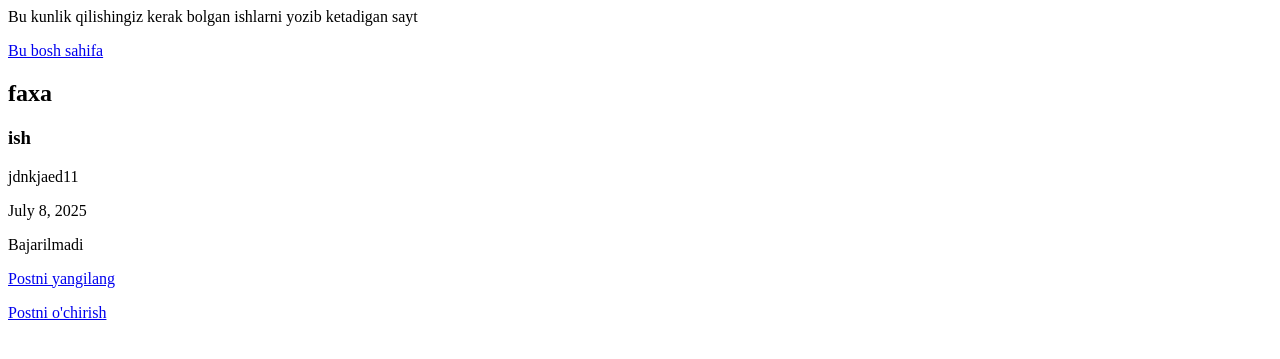
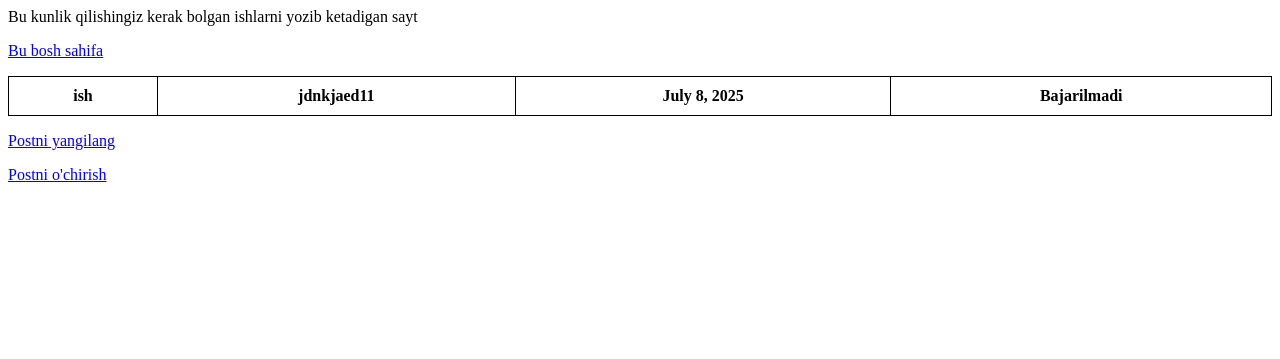
Before and after one commit to faxriddinprof/Skedjul, a Django app: page /post/3/ in a window 1280 px wide. Shown: the top 359 px of the page. Run offline with Django 5.2, Linux system fonts and the light colour scheme; data comes from the database, SQL or seed files in the repository; both versions use the stored data as it was before the commit; lists and menus that the app fills with data are empty; parts of the project's set-up code (start-up, migrations or seed data) failed here and were passed over.

Commit message:
it is changed a litle

```diff
--- a/main/models.py
+++ b/main/models.py
@@ -4,9 +4,10 @@ from django.urls import reverse
 
 class Post(models.Model):
     title=models.TextField()
-    author=models.ForeignKey("auth.User", on_delete=models.CASCADE)
+    # author=models.ForeignKey("auth.User", on_delete=models.CASCADE)
     text=models.TextField()
-    date=models.DateField(auto_now_add=True)
+    # sana=models.DateField(auto_now_add=True)
+    date=models.DateField()
     holati=models.BooleanField(default=False)
 
 
--- a/main/views.py
+++ b/main/views.py
@@ -3,7 +3,7 @@ from django.views.generic import ListView, DetailView
 from django.views.generic.edit import CreateView, DeleteView, UpdateView
 from django.urls import reverse_lazy
 from .models import Post
-from django import forms
+from .forms import DateInput, PromiseForm
 # Create your views here.
 
 
@@ -14,8 +14,9 @@ class Homepageview(ListView):
 
 class BlogCreateview(CreateView):
     model = Post
+    form_class=PromiseForm
     template_name='post_create.html'
-    fields=['title','author','text','holati']
+
 
 
 class BlogDetailview(DetailView):
--- a/templates/home.html
+++ b/templates/home.html
@@ -12,7 +12,6 @@
             <thead>
                 <tr>
                 <th>N</th>
-                <th>Muallif</th>
                 <th>ish reja</th>
                 <th>Ish izohi</th>
                 <th>Sana</th>
@@ -25,9 +24,9 @@
                     <div class="post-entry">
                 <tr>
                     <td>{{ forloop.counter }}</td>
-                    <th>{{post.author}}</th>
                     <th><a href="{% url 'post_detail' post.pk %}">{{post.title}}</a></th>
                     <th>{{post.text}}</th>
+                    <!-- <th>{{post.sana}}</th> -->
                     <th>{{post.date}}</th>
                     <td>
                         {% if post.holati %}
--- a/templates/post_detail.html
+++ b/templates/post_detail.html
@@ -1,17 +1,33 @@
 {%extends 'base.html'%}
 
 {%block content%}
-
-<div class="post-entry">
-    <h2>{{post.author}}</h2>
-    <h3>{{post.title}}</h3>
-    <p>{{post.text}}</p>
-    <p>{{post.date}}</p>
-    <p>{% if post.holati %}
-            Bajarildi
-        {% else %}
-            Bajarilmadi
-        {% endif %}</p>
+<table class="table table-bordered">
+    <thead>
+        <tr>
+        <th>{{post.title}}</th>
+        <th>{{post.text}}</th>
+        <!-- <th>{{post.sana}}</th> -->
+        <th>{{post.date}}</th>
+        <th>
+            {% if post.holati %}
+                Bajarildi
+            {% else %}
+                Bajarilmadi
+            {% endif %}
+        </th>
+        </tr>
+    </thead>
+</table>
+<style>
+        table {
+            border-collapse: collapse;
+            width: 100%;
+        }
+        th, td {
+            padding: 10px;
+            border: 1px solid black;
+        }
+    </style>
 </div>
 
 <p><a href="{% url 'post_update' post.pk %}">Postni yangilang</a></p>
```
Also changed, not shown: main/forms.py (added, +17 -0 lines), db.sqlite3, main/migrations/0002_remove_post_author.py (added), main/migrations/0003_post_sana_alter_post_date.py (added).
